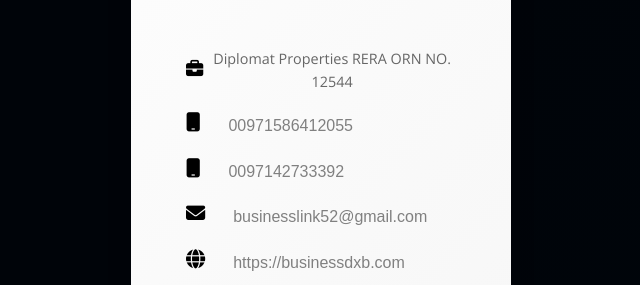
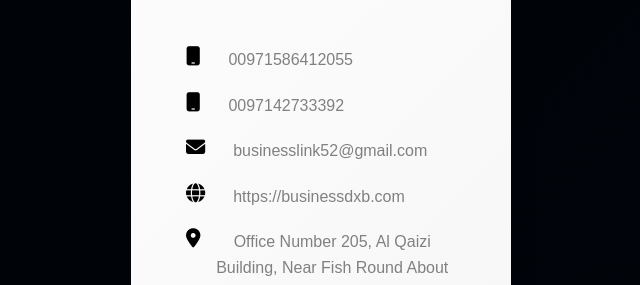
Before and after one commit to Diplomat-Rise/mehran, a plain HTML site: page index.html in a window 1280 px wide. Shown: the part 503-788 px from the top of the page, without its empty margins (319-959 px from the left). Drawn offline with nearby package versions, Linux system fonts and the light colour scheme.

Commit message:
Update index.html

```diff
--- a/index.html
+++ b/index.html
@@ -25,7 +25,7 @@
       <img src="img/WhatsApp Image 2025-11-28 at 15.41.41.jpeg" alt="Agent Photo" class="agent-photo">
       <h3 class="agent-name">MEHRAN SIDDIQUE</h3>
       <p class="agent-role">ACCOUNTANT</p>
-      <p class="agent-registration"><span class="registration-symbol"><i class="fa-solid fa-briefcase detail-icon"></i></span> Diplomat Properties RERA ORN NO. 12544</p>
+
     </div>
 
     <div class="card-details">
```
